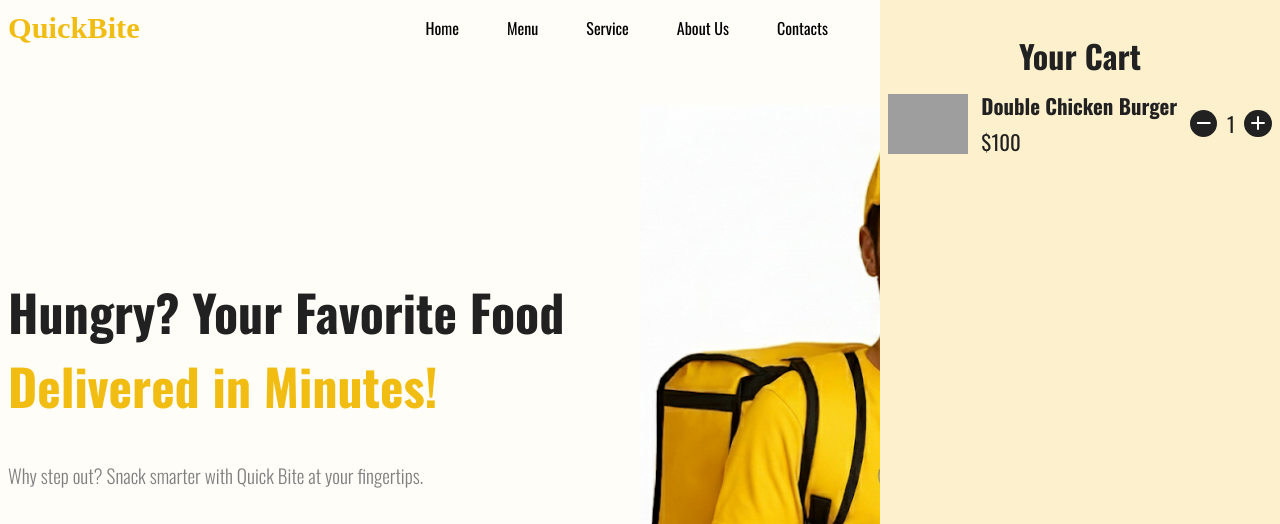
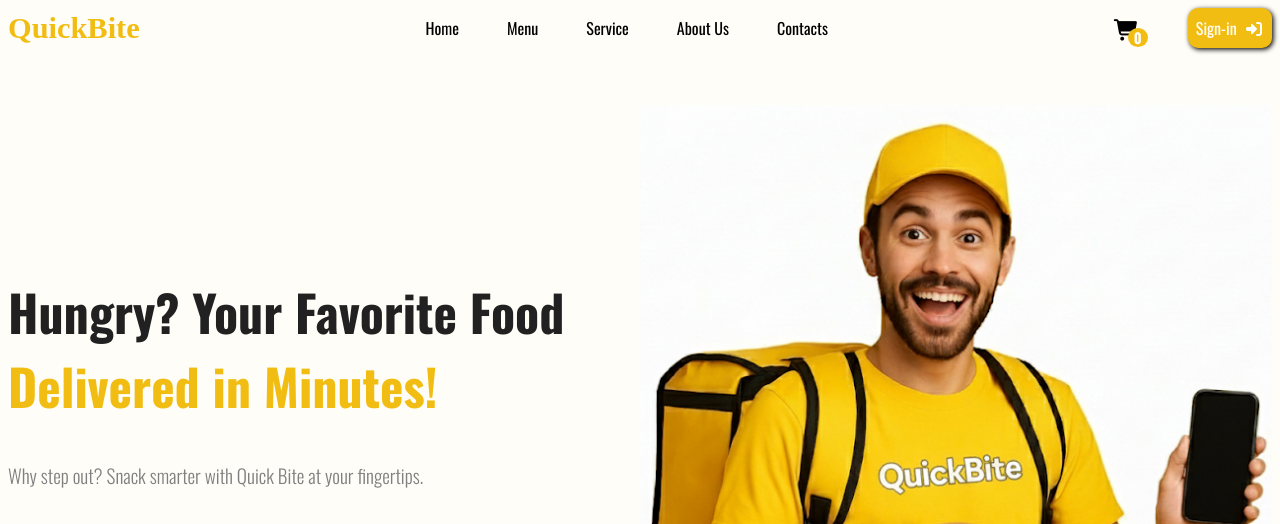
Before and after one commit to veekshan-rai/Food-delivery, a plain HTML site: page index.html in a window 1280 px wide. Shown: the top 524 px of the page. Drawn offline with nearby package versions, Linux system fonts and the light colour scheme; grey boxes are pictures that could not be loaded; a web font is replaced by a local one.

Commit message:
Cart page is completed

```diff
--- a/index.html
+++ b/index.html
@@ -151,7 +151,7 @@
                 <div class="cart-tab">
                    <h3>Your Cart</h3>
                    <div class="cart-list">
-                    <div class="item">
+                    <!-- <div class="item">
                         <div class="item-img-container">
                             <img src="img/burger.png" >
                         </div>
@@ -168,8 +168,8 @@
                                 <i class="fa-solid fa-plus"></i>
                             </a>
                         </div>
+                    </div> -->
                     </div>
-                   </div>
                    <div class="total-container">
                     <h4>Total:</h4>
                     <h4 class="cart-price">$0.00</h4>
--- a/style.css
+++ b/style.css
@@ -290,21 +290,35 @@
 }
 
 /* CART-TAB */
+
 .cart-tab {
     background: var(--hint-yellow);
     position: fixed;
-    inset: 0 0 0 auto;
+    inset: 0 -500px 0 auto;
     width: 25rem;
     padding-block: 2rem;
     display: flex;
     flex-direction: column;
     justify-content: center;
     align-items: center;
+    z-index:110;
+    box-shadow:
+    rgb(0, 0, 0, 0.3) -5px -5px 20px;
+}
+
+.cart-tab-active {
+    inset: 0 0 0 auto;
 }
 
 .cart-list {
-    flex: 1;
+  flex: 1;
     width: 100%;
+    margin-top: 1.5rem;
+    overflow: auto;
+}
+
+.cart-list::-webkit-scrollbar{
+    width: 0;
 }
 
 .total-container {
@@ -334,8 +348,8 @@
     display: flex;
     align-items: center;
     justify-content: center;
-    gap: .8rem;
-    padding: .7rem .5rem;
+    gap: 1rem;
+    padding: .7rem 1rem;
 }
 
 .item .item-img-container img {
@@ -343,7 +357,7 @@
 }
 
 .item h4 {
-    font-size: 1.3rem;
+    font-size: 1.1rem;
     color: var(--lead);
 }
 
@@ -366,6 +380,10 @@
     font-size: 1.2rem;
     font-weight: 400;
     margin-inline: .6rem;
+}
+
+.cart-list .item:nth-child(even) {
+    background-color: var(--eye-ball);
 }
 
 /* section-3 */
```
